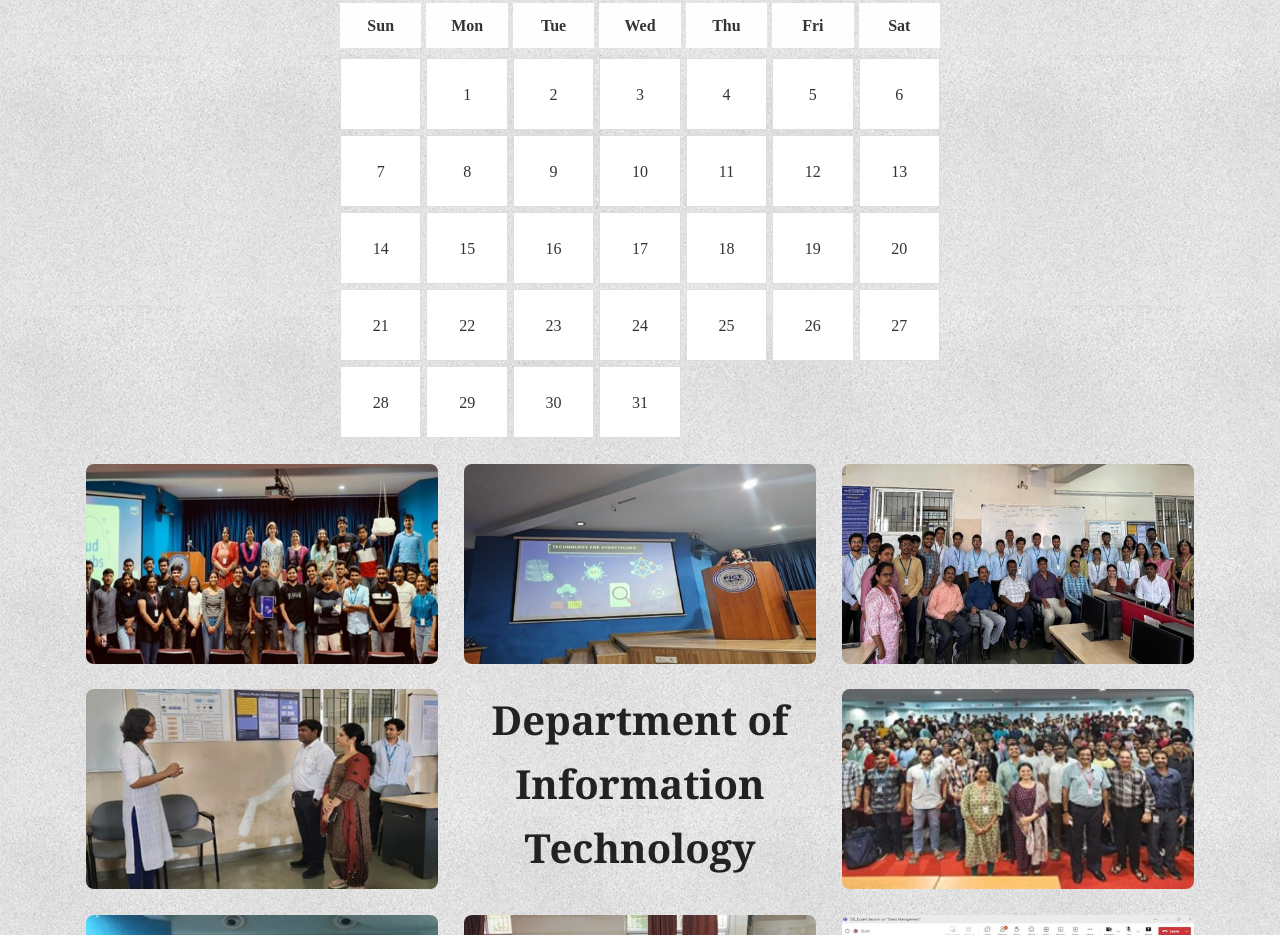
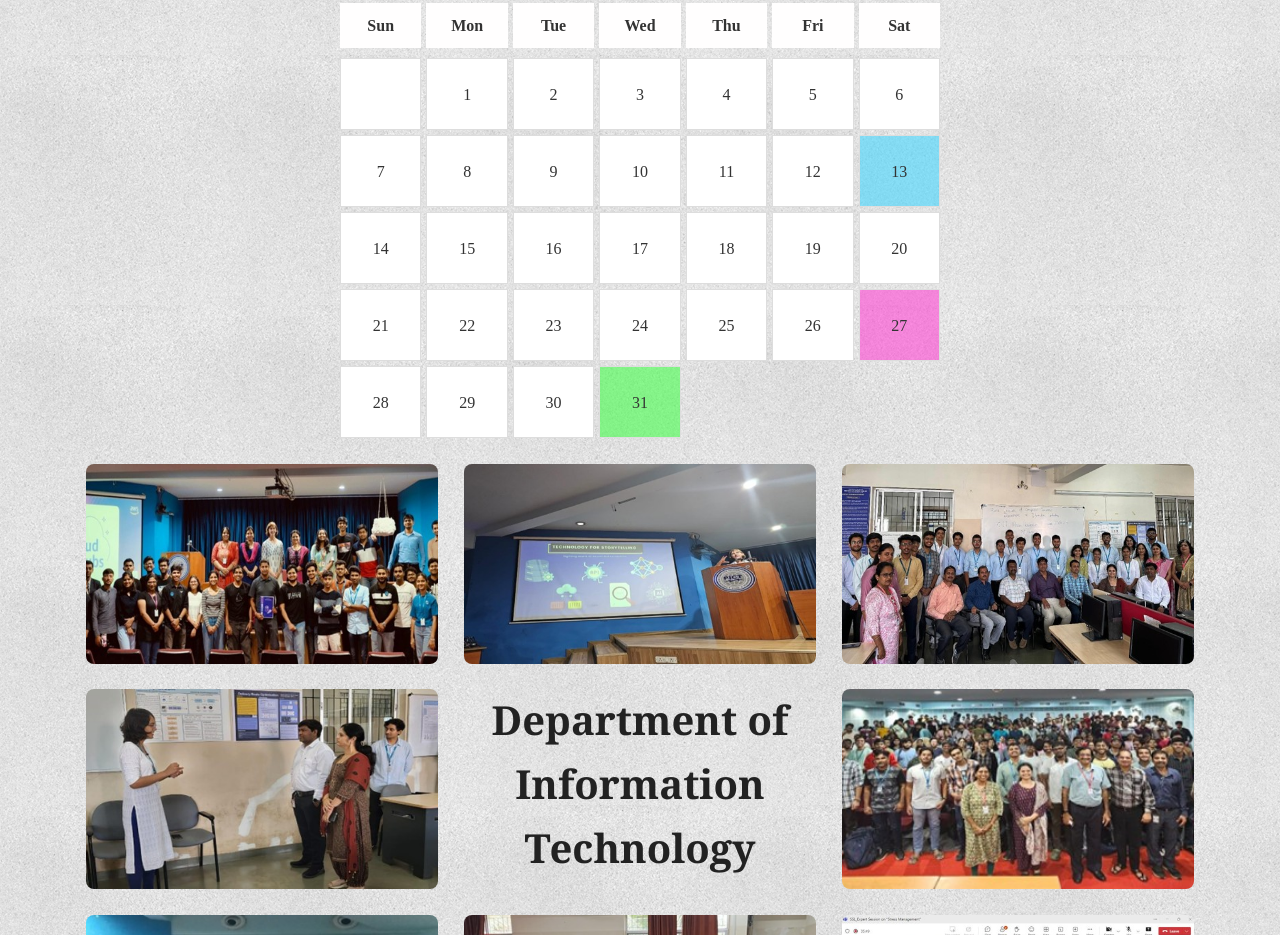
Before and after one commit to DevTaneja/Newsletter, a website: page index.html in a window 1280 px wide. Shown: the part 5945-6880 px from the top of the page. Drawn offline with nearby package versions, Linux system fonts and the light colour scheme; a web font is replaced by a local one.

Commit message:
added events

```diff
--- a/script.js
+++ b/script.js
@@ -1,4 +1,25 @@
 const events = {
+  "2024-07-13": {
+    name: "BE-Orientation Session",
+    description:
+      "The Objective of the session was to understand Project activities, Research Paper writing , tools techniques for project management",
+    color: "rgba(71, 215, 255, 0.6)", // Tomato Red with transparency
+  },
+
+  "2024-07-27": {
+    name: "Expert session on tools and techniques on Project Development and Management",
+    description:
+      "The Objective of the session was to get familiar with Project development and management,and get familiar with tools like Jira, Agile etc.",
+    color: "rgba(255, 71, 212, 0.6)", // Tomato Red with transparency
+  },
+
+  "2024-07-31": {
+    name: "Training Session on 'Get ready for placements'",
+    description:
+      "The Objective was to create awareness about the placement and internship process , to provide guidance for Interview prepration, amcat and aptitude tests , and inspire students to take proactive steps to achieve thier future goals",
+    color: "rgba(71, 255, 77, 0.6)", // Tomato Red with transparency
+  },
+
   "2024-08-12": {
     name: "Resume Writing",
     description:
@@ -15,6 +36,29 @@ const events = {
     description: "A sports event at the zonal level.",
     color: "rgba(34, 193, 195, 0.6)", // Turquoise with transparency
   },
+
+  "2024-09-20": {
+    name: "OOP Challenge quest : An OOP coding Competition ",
+    description:
+      "The session focuses on familiarizing students with HackerRank, improving their coding challenge skills, and preparing them for competitive programming and future career opportunities. ",
+    color: "rgba(253, 72, 72, 0.6)", // Tomato Red with transparency
+  },
+
+
+  "2024-09-21": {
+    name: "Session on Cracking Internships and  Placements : A strategic Guide ",
+    description:
+      "The Objective was to inspire and motive students through various success stories and provide insights into how to fetch into the job opportunities",
+    color: "rgba(71, 255, 77, 0.6)", // Tomato Red with transparency
+  },
+
+  "2024-09-24": {
+    name: "Expert session on Quality Research Publication techniques",
+    description:
+      "The Objective of the session was to understand  Research Paper writing, tools and techniques for project management",
+    color: "rgba(255, 71, 212, 0.6)", // Tomato Red with transparency
+  },
+
   "2024-10-03": {
     name: "Career in VLSI",
     description: "A session on career opportunities in VLSI.",
@@ -46,7 +90,7 @@ const eventDescription = document.getElementById("event-description");
 
 // Disable navigation before August or after December 2024
 const updateNavButtons = () => {
-  prevMonthBtn.disabled = currentYear === 2024 && currentMonth === 7;
+  prevMonthBtn.disabled = currentYear === 2024 && currentMonth === 6;
   nextMonthBtn.disabled = currentYear === 2024 && currentMonth === 11;
 };
 
```
Also changed, not shown: index.css (+6 -4 lines), 1 other file.
